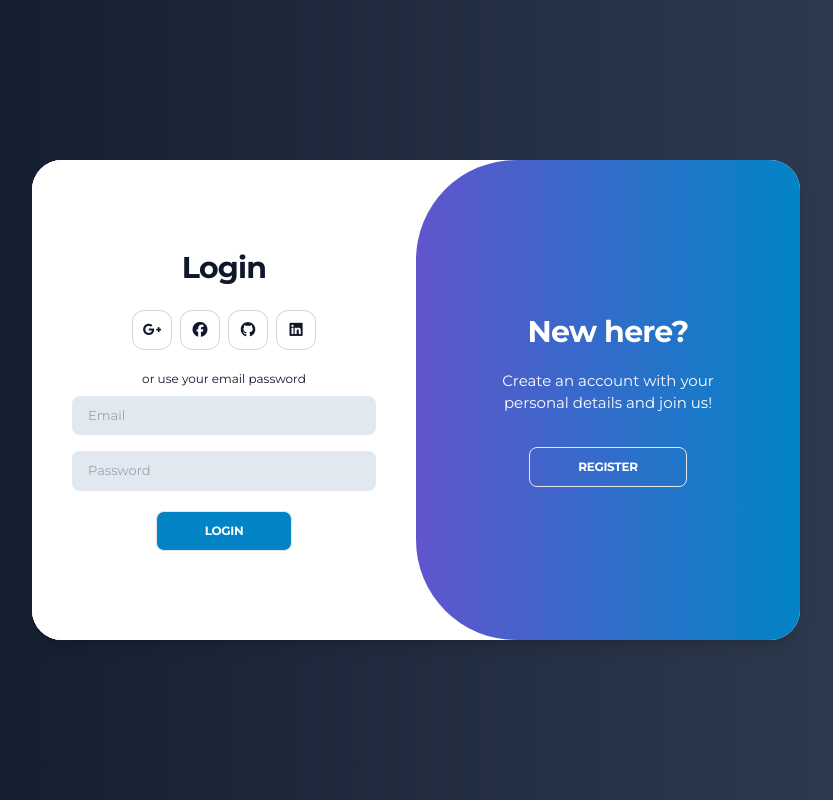
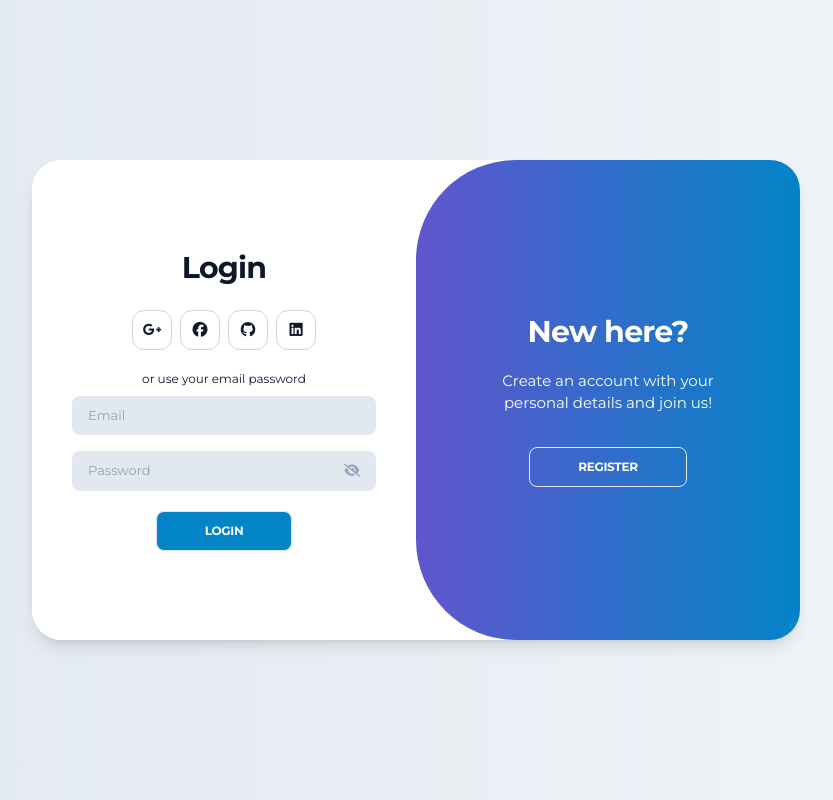
Before and after one commit to ihwan4rfa/Project-3-User-Web-API-React, a React (Vite) app: page / in a window 1280 px wide. Shown: the whole page, without its empty margins (224-1057 px from the left). Built offline with nearby package versions, Linux system fonts and the light colour scheme.

Commit message:
update fitur login register & loading screen

```diff
--- /dev/null
+++ b/src/pages/Loading.jsx
@@ -0,0 +1,39 @@
+import { useEffect, useState } from "react";
+
+const Loading = () => {
+
+    useEffect(() => {
+        // Menambahkan script Lottie ke dalam HTML
+        const script = document.createElement('script');
+        script.src = "https://unpkg.com/@lottiefiles/lottie-player@latest/dist/lottie-player.js";
+        script.async = true;
+        document.body.appendChild(script);
+
+        return () => {
+            // Membersihkan script saat komponen dibongkar
+            document.body.removeChild(script);
+        };
+    }, []);
+
+    const [timeLoading, setTimeLoading] = useState(true);
+
+    setTimeout(() => {
+        setTimeLoading(false);
+    }, 1000)
+
+    return (
+        <div className="flex items-center justify-center h-screen bg-gradient-to-r from-slate-200 to-slate-100">
+            <div className={`transition-all duration-300 ease-in-out ${timeLoading ? 'opacity-100' : 'opacity-0'}`}>
+                <lottie-player
+                    src="https://lottie.host/4bd9620d-cb68-45ee-b4dd-1a265e42cbbc/X2UBIfDndd.json"
+                    speed="2"
+                    style={{ width: '150px', height: '150px' }}
+                    loop
+                    autoplay
+                ></lottie-player>
+            </div>
+        </div>
+    );
+}
+
+export default Loading;
--- a/src/pages/LoginRegister.jsx
+++ b/src/pages/LoginRegister.jsx
@@ -1,28 +1,15 @@
 import axios from "axios"
-import { useState } from "react"
+import { useState, useEffect } from "react"
 import { useNavigate } from "react-router-dom"
+import Loading from "./Loading"
 
-const LoginRegister = () => {
-    const [email, setEmail] = useState("");
-    const [emailRegister, setEmailRegister] = useState("");
-    const [password, setPassword] = useState("");
-    const [passwordRegister, setPasswordRegister] = useState("");
-    const [token, setToken] = useState(null);
-    const [tokenRegister, setTokenRegister] = useState(null);
-    const [errorLogin, setErrorLogin] = useState(null)
-    const [errorRegister, setErrorRegister] = useState(null)
+const MainContent = () => {
 
     const navigate = useNavigate();
-
-    const handleChangeEmail = (event) => {
-        setEmail(event.target.value)
-        setErrorLogin(null)
-    }
-
-    const handleChangePassword = (event) => {
-        setPassword(event.target.value)
-        setErrorLogin(null)
-    }
+    const [emailRegister, setEmailRegister] = useState("");
+    const [passwordRegister, setPasswordRegister] = useState("");
+    const [tokenRegister, setTokenRegister] = useState(null);
+    const [errorRegister, setErrorRegister] = useState(null);
 
     const handleChangeEmailRegister = (event) => {
         setEmailRegister(event.target.value)
@@ -56,6 +43,21 @@ const LoginRegister = () => {
         }
     };
 
+    const [email, setEmail] = useState("");
+    const [password, setPassword] = useState("");
+    const [token, setToken] = useState(null);
+    const [errorLogin, setErrorLogin] = useState(null);
+
+    const handleChangeEmail = (event) => {
+        setEmail(event.target.value)
+        setErrorLogin(null)
+    }
+
+    const handleChangePassword = (event) => {
+        setPassword(event.target.value)
+        setErrorLogin(null)
+    }
+
     const handleLogin = async () => {
         const payLoad = {
             email: email,
@@ -70,34 +72,57 @@ const LoginRegister = () => {
             setToken(response.data.token)
 
             setTimeout(() => {
-                navigate("/home")
+                activeTransitionOut();
+            }, 1000)
+
+            setTimeout(() => {
+                navigate("/home");
             }, 1500)
+
         } catch (error) {
             const errorMessage = error.response.data.error;
             setErrorLogin(errorMessage)
         }
     };
 
-    const [btnClicked, setBtnClicked] = useState(false);
     const accountList = {
         google: 'fa-brands fa-google-plus-g',
         facebook: 'fa-brands fa-facebook',
         github: 'fa-brands fa-github',
         linkedin: 'fa-brands fa-linkedin'
     };
+
+    const [btnClicked, setBtnClicked] = useState(false);
     const toggleButton = () => {
         setBtnClicked(!btnClicked);
-        setErrorLogin(null)
-        setErrorRegister(null)
+        setErrorLogin(null);
+        setErrorRegister(null);
+        setTokenRegister(null);
         setEmail('');
         setEmailRegister('');
         setPassword('');
         setPasswordRegister('');
+        setSeePassword(false)
     }
 
+    const [seePassword, setSeePassword] = useState(false);
+    const toggleSeePassword = () => {
+        setSeePassword(!seePassword)
+    }
+
+    const [transitionOut, setTransitionOut] = useState(false);
+    const activeTransitionOut = () => {
+        setTransitionOut(!transitionOut)
+    }
+
+    const [transitionIn, setTransitionIn] = useState(true);
+    setTimeout(() => {
+        setTransitionIn(false)
+    }, 0)
+
     return (
-        <div className="flex flex-col items-center justify-center h-screen bg-gradient-to-r from-slate-900 to-slate-700 font-montserrat">
-            <div className="bg-white rounded-[30px] shadow-lg relative overflow-hidden w-3/5 max-w-full min-h-[480px]">
+        <div className="flex flex-col items-center justify-center h-screen bg-gradient-to-r from-slate-200 to-slate-100 font-montserrat overflow-hidden">
+            <div className={`bg-white rounded-[30px] shadow-lg relative overflow-hidden w-3/5 max-w-full min-h-[480px] transition-all duration-300 ease-in-out ${transitionOut ? 'opacity-0' : ''} ${transitionIn ? 'opacity-0' : ''}`}>
                 <div className={`absolute top-0 h-full transition-all duration-500 ease-in-out w-1/2 ${btnClicked ? 'z-20 translate-x-[100%]' : 'z-10 translate-x-[0%]'}`}>
                     <div className="flex flex-col items-center justify-center h-full px-10 bg-white">
                         <h1 className="text-3xl font-semibold tracking-tight text-slate-900">Create Account</h1>
@@ -107,9 +132,12 @@ const LoginRegister = () => {
                             ))}
                         </div>
                         <span className=" text-[12px] text-slate-900">or use your email for registration</span>
-                        <input value={emailRegister} onChange={handleChangeEmailRegister} className="bg-slate-200 my-2 py-[10px] px-4 text-[13px] rounded-lg w-full outline-none" type="text" placeholder="Email" />
-                        <input value={passwordRegister} onChange={handleChangePasswordRegister} className="bg-slate-200 my-2 py-[10px] px-4 text-[13px] rounded-lg w-full outline-none" type="text" placeholder="Password" />
-                        {tokenRegister ? <h1 className="text-[12px] text-green-500"><i className="mr-1 fa-solid fa-circle-check"></i>register success!</h1> : ""}
+                        <input value={emailRegister} onChange={handleChangeEmailRegister} className="bg-slate-200 placeholder:text-slate-400 my-2 py-[10px] px-4 text-[13px] rounded-lg w-full outline-none" type="text" placeholder="Email" />
+                        <div className="flex bg-slate-200 my-2 py-[10px] px-4 text-[13px] rounded-lg w-full">
+                            <input value={passwordRegister} onChange={handleChangePasswordRegister} className="outline-none bg-slate-200 placeholder:text-slate-400 w-full" type={seePassword ? 'text' : 'password'} placeholder="Password" />
+                            <button onClick={toggleSeePassword}><i className={`text-slate-400 fa-solid ${seePassword ? 'fa-eye' : 'fa-eye-slash'}`}></i></button>
+                        </div>
+                        {tokenRegister ? <h1 className="text-[12px] text-green-500"><i className="mr-1 fa-solid fa-circle-check"></i>registration success!</h1> : ""}
                         {errorRegister ? <h1 className="text-[12px] text-red-500 text-center"><i className="mr-1 fa-solid fa-triangle-exclamation"></i>{errorRegister}</h1> : ""}
                         <button onClick={handleRegister} className="bg-fuchsia-600 hover:bg-fuchsia-700 text-white text-[12px] py-[10px] px-12 rounded-lg font-semibold tracking-tight uppercase mt-3">Register</button>
                     </div>
@@ -123,8 +151,11 @@ const LoginRegister = () => {
                             ))}
                         </div>
                         <span className="text-[12px] text-slate-900">or use your email password</span>
-                        <input onChange={handleChangeEmail} className="bg-slate-200 my-2 py-[10px] px-4 text-[13px] rounded-lg w-full outline-none" type="text" placeholder="Email" />
-                        <input onChange={handleChangePassword} className="bg-slate-200 my-2 py-[10px] px-4 text-[13px] rounded-lg w-full outline-none" type="text" placeholder="Password" />
+                        <input value={email} onChange={handleChangeEmail} className="bg-slate-200 placeholder:text-slate-400 my-2 py-[10px] px-4 text-[13px] rounded-lg w-full outline-none" type="text" placeholder="Email" />
+                        <div className="flex bg-slate-200 my-2 py-[10px] px-4 text-[13px] rounded-lg w-full">
+                            <input value={password} onChange={handleChangePassword} className="outline-none bg-slate-200 placeholder:text-slate-400 w-full" type={seePassword ? 'text' : 'password'} placeholder="Password" />
+                            <button onClick={toggleSeePassword}><i className={`text-slate-400 fa-solid ${seePassword ? 'fa-eye' : 'fa-eye-slash'}`}></i></button>
+                        </div>
                         {token ? <h1 className="text-[12px] text-green-500"><i className="mr-1 fa-solid fa-circle-check"></i>login success!</h1> : ""}
                         {errorLogin ? <h1 className="text-[12px] text-red-500 text-center"><i className="mr-1 fa-solid fa-triangle-exclamation"></i>Login failed! {errorLogin}</h1> : ""}
                         <button onClick={handleLogin} className="bg-sky-600 hover:bg-sky-700 text-white text-[12px] py-[10px] px-12 rounded-lg font-semibold tracking-tight uppercase mt-3 border">Login</button>
@@ -149,4 +180,18 @@ const LoginRegister = () => {
     )
 }
 
+const LoginRegister = () => {
+    const [isLoading, setIsLoading] = useState(true)
+
+    setTimeout(() => {
+        setIsLoading(false);
+    }, 1300)
+
+    return (
+        <div>
+            {isLoading ? <Loading /> : <MainContent />}
+        </div>
+    )
+}
+
 export default LoginRegister;
```
